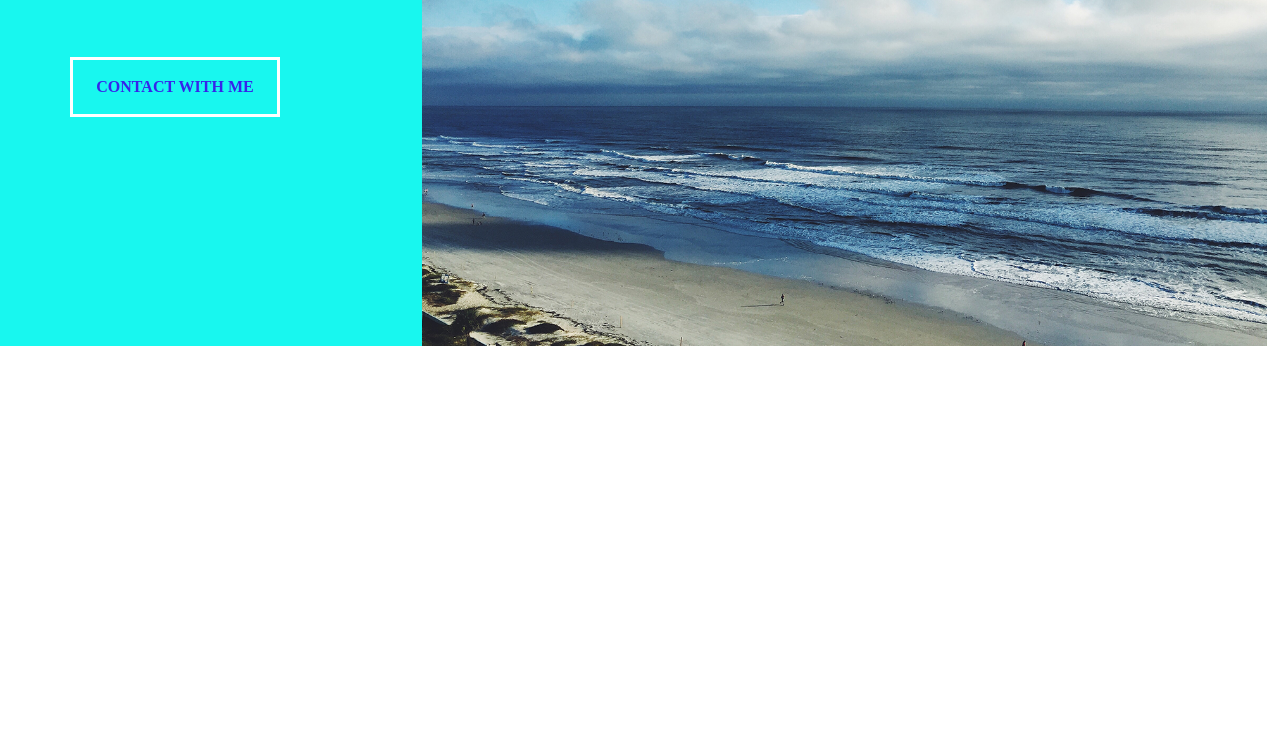
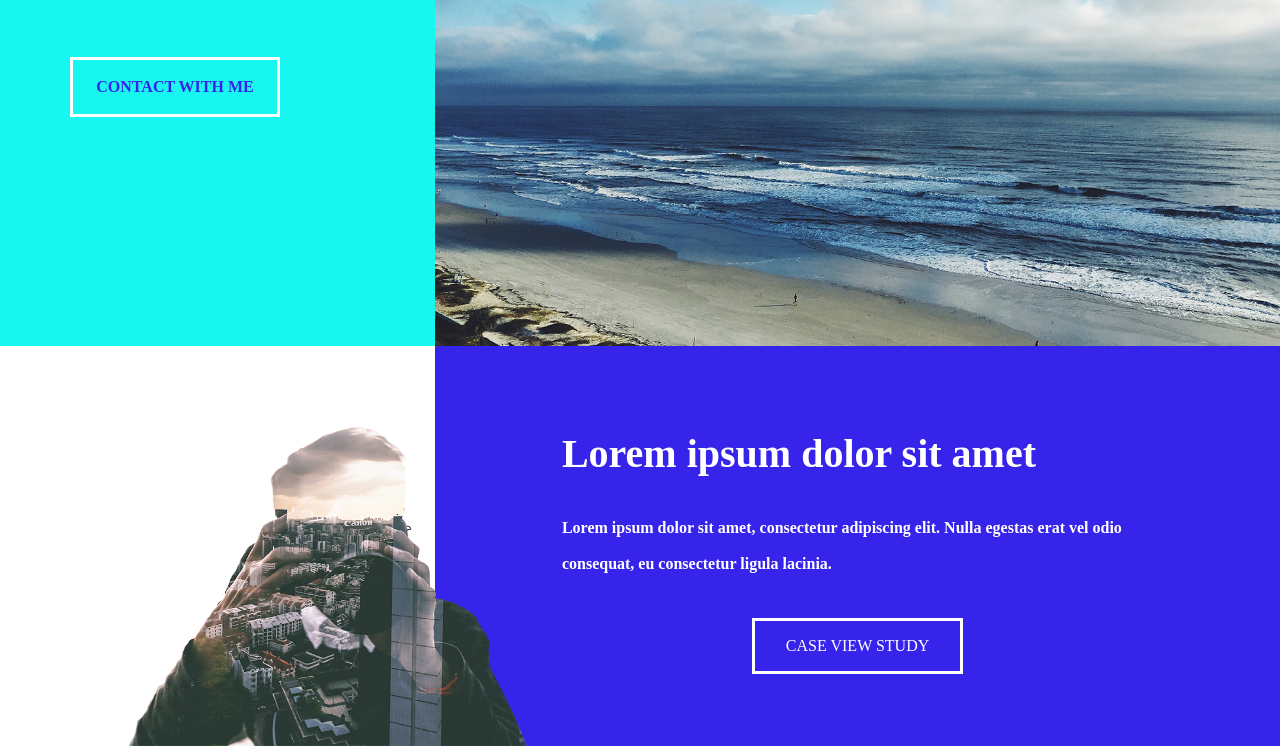
Before and after one commit to MichalW01/Projekt-Page, a website: page index.html in a window 1280 px wide. Shown: the part 1254-2000 px from the top of the page. Before the commit the page ends 1600 px from the top, so only its background shows below. Drawn offline with Linux system fonts and the light colour scheme.

Commit message:
add photographer section

```diff
--- a/css/input.scss
+++ b/css/input.scss
@@ -107,7 +107,7 @@
   display: flex;
 
   .narrow {
-    width: 33%;
+    width: 34%;
     background-color: #18f7ef;
 
     h2 {
@@ -166,3 +166,64 @@
     }
   }
 }
+
+.third {
+  width: 100%;
+  height: 50vh;
+  display: flex;
+  position: relative;
+
+  .narrow-white {
+    background-color: #ffffff;
+    width: 34%
+  }
+
+  .wide-blue {
+    background-color: #3624ea;
+    width: 66%;
+
+    h2 {
+      margin: 10% 15% 0;
+      color: #ffffff;
+      font-size: 40px;
+      font-weight: 700;
+      letter-spacing: 0;
+      width: 80%;
+      height: 10vh;
+      text-align: left;
+    }
+
+    p {
+      margin: 0 15%;
+      width: 70%;
+      height: 10%;
+      color: #ffffff;
+      font-size: 16px;
+      font-weight: 600;
+      font-style: normal;
+      letter-spacing: normal;
+      line-height: 36px;
+      text-align: left;
+    }
+
+    button {
+      display: block;
+      margin: 8% auto;
+      width: 25%;
+      height: 7vh;
+      border: 3px solid #ffffff;
+      background-color: #3624ea;
+      color: white;
+      font-size: 16px;
+      font-weight: 1000px;
+    }
+  }
+
+  .photographer {
+    position: absolute;
+    bottom: 0;
+    margin-left: 10%;
+    width: 50vh;
+    height: 40vh;
+  }
+}
--- a/index.html
+++ b/index.html
@@ -39,7 +39,7 @@
           consectetur ligula lacinia. Quisque sodales a urna id iaculis. Cras facilisis lorem posuere, consectetur
           massa et, egestas enim.</p>
         <button>
-          Contact with me
+          CONTACT WITH ME
         </button>
       </div>
       <div class="wide">
@@ -49,6 +49,18 @@
       </div>
     </section>
 
+    <section class="third">
+      <div class="narrow-white">
+      </div>
+      <div class="wide-blue">
+        <h2>Lorem ipsum dolor sit amet</h2>
+        <p>Lorem ipsum dolor sit amet, consectetur adipiscing elit. Nulla egestas erat vel odio consequat, eu
+          consectetur ligula lacinia. </p>
+        <button>CASE VIEW STUDY</button>
+      </div>
+      <img class="photographer" src="images/photographer.png" alt="">
+    </section>
+
 </body>
 
 </html>
```
Also changed, not shown: css/output.css, images/photographer.png (added), 1 other file.
